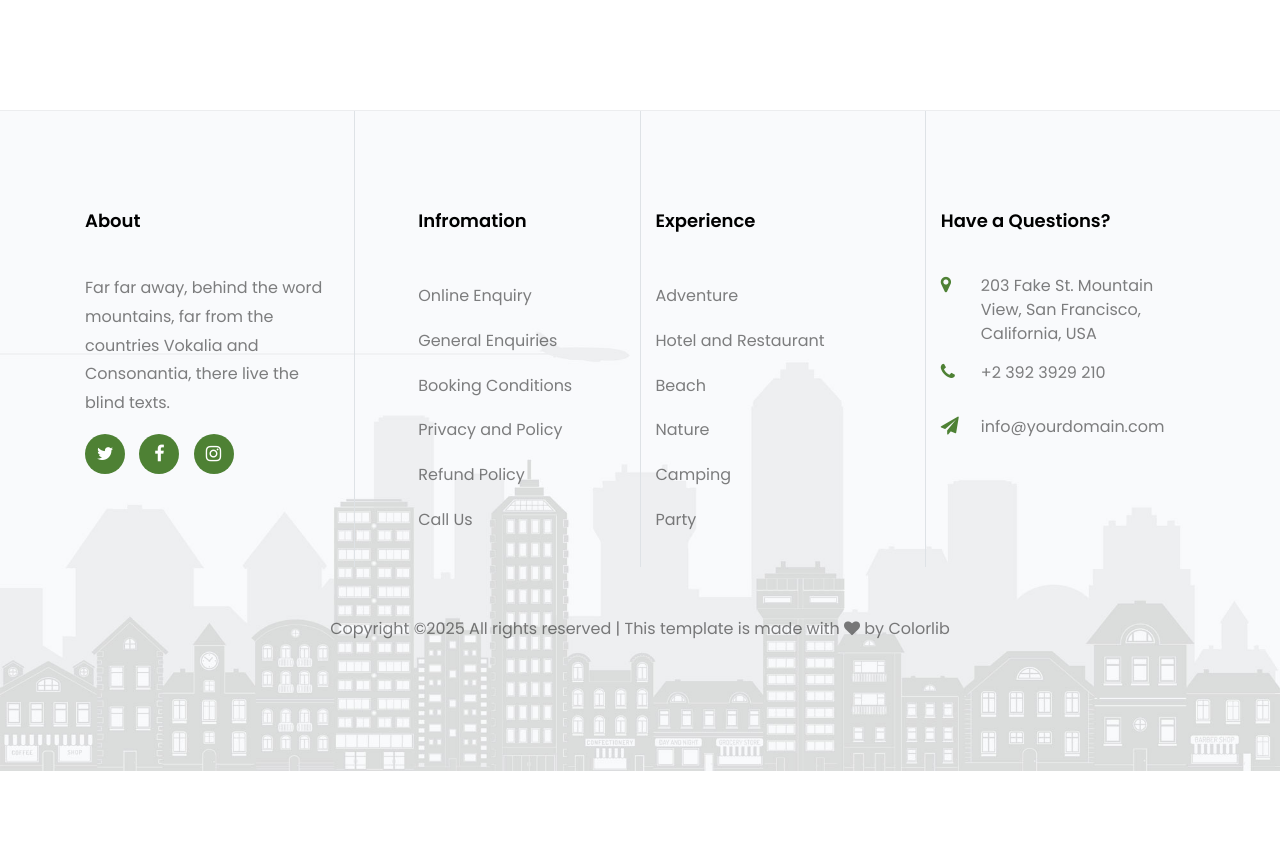
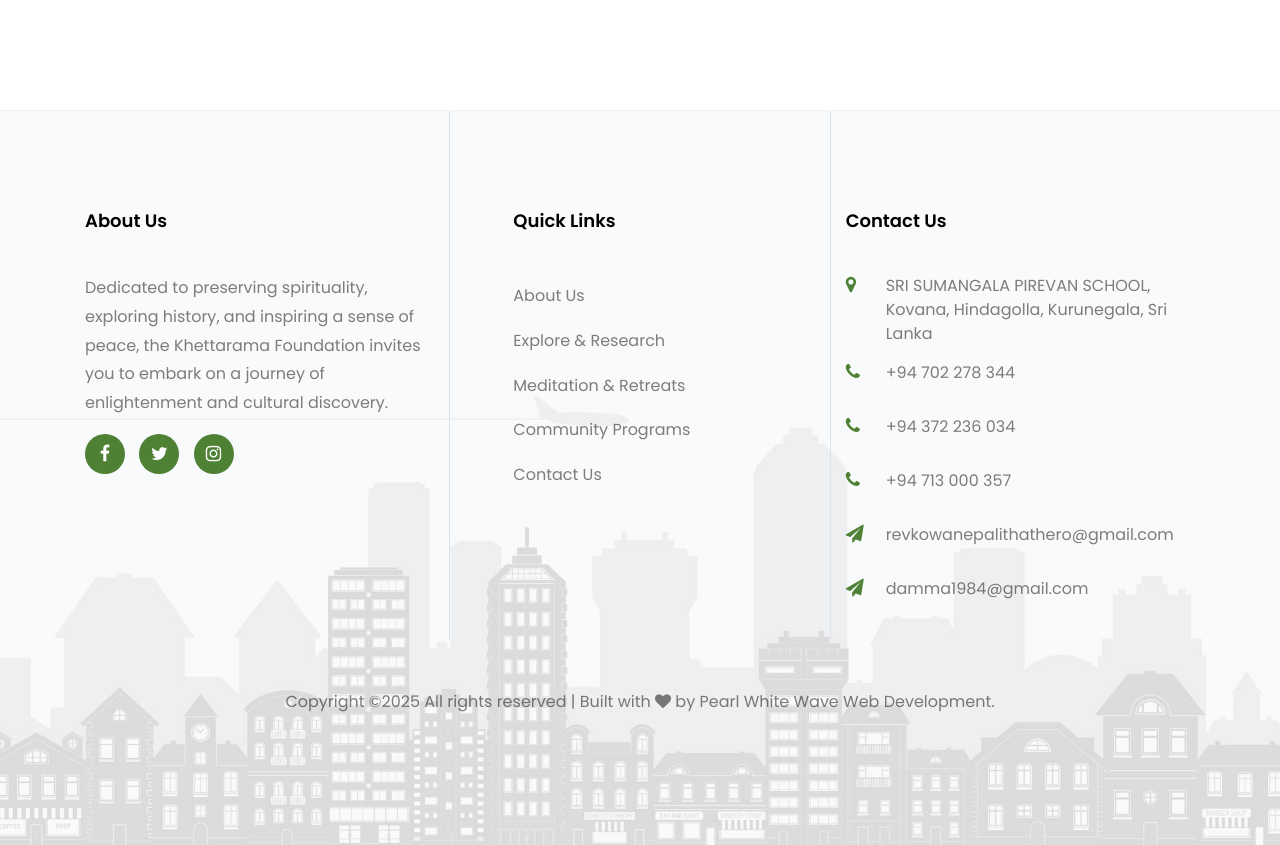
Before and after one commit to pearlwhitewaveweb/Khettarama-Foundation, a website: page tours.html in a window 1280 px wide. Shown: the part 3973-4818 px from the top of the page. Before the commit the page ends 4744 px from the top, so only its background shows below. Drawn offline with Linux system fonts and the light colour scheme; some packages are replaced by stand-ins of ours; no server answers; files whose address does not match are found by name; a web font is replaced by a local one.

Commit message:
Update tours.html

```diff
--- a/tours.html
+++ b/tours.html
@@ -715,49 +715,47 @@
 				<div class="row mb-5">
 					<div class="col-md pt-5">
 						<div class="ftco-footer-widget pt-md-5 mb-4">
-          <h2 class="ftco-heading-2">About</h2>
-          <p>Far far away, behind the word mountains, far from the countries Vokalia and Consonantia, there live the blind texts.</p>
+							<h2 class="ftco-heading-2">About Us</h2>
+							<p>Dedicated to preserving spirituality, exploring history, and inspiring a sense of peace, the
+								Khettarama Foundation invites you to embark on a journey of enlightenment and cultural
+								discovery.</p>
 							<ul class="ftco-footer-social list-unstyled float-md-left float-lft">
+								<li class="ftco-animate"><a href="#"><span class="fa fa-facebook"></span></a></li>
 								<li class="ftco-animate"><a href="#"><span class="fa fa-twitter"></span></a></li>
-            <li class="ftco-animate"><a href="#"><span class="fa fa-facebook"></span></a></li>
 								<li class="ftco-animate"><a href="#"><span class="fa fa-instagram"></span></a></li>
 							</ul>
 						</div>
 					</div>
 					<div class="col-md pt-5 border-left">
 						<div class="ftco-footer-widget pt-md-5 mb-4 ml-md-5">
-      <h2 class="ftco-heading-2">Infromation</h2>
+							<h2 class="ftco-heading-2">Quick Links</h2>
 							<ul class="list-unstyled">
-        <li><a href="#" class="py-2 d-block">Online Enquiry</a></li>
-        <li><a href="#" class="py-2 d-block">General Enquiries</a></li>
-        <li><a href="#" class="py-2 d-block">Booking Conditions</a></li>
-        <li><a href="#" class="py-2 d-block">Privacy and Policy</a></li>
-        <li><a href="#" class="py-2 d-block">Refund Policy</a></li>
-        <li><a href="#" class="py-2 d-block">Call Us</a></li>
+								<li><a href="about.html" class="py-2 d-block">About Us</a></li>
+								<li><a href="explore.html" class="py-2 d-block">Explore & Research</a></li>
+								<li><a href="meditation.html" class="py-2 d-block">Meditation & Retreats</a></li>
+								<li><a href="community.html" class="py-2 d-block">Community Programs</a></li>
+								<li><a href="contact.html" class="py-2 d-block">Contact Us</a></li>
 							</ul>
 						</div>
 					</div>
 					<div class="col-md pt-5 border-left">
 						<div class="ftco-footer-widget pt-md-5 mb-4">
-      <h2 class="ftco-heading-2">Experience</h2>
-      <ul class="list-unstyled">
-        <li><a href="#" class="py-2 d-block">Adventure</a></li>
-        <li><a href="#" class="py-2 d-block">Hotel and Restaurant</a></li>
-        <li><a href="#" class="py-2 d-block">Beach</a></li>
-        <li><a href="#" class="py-2 d-block">Nature</a></li>
-        <li><a href="#" class="py-2 d-block">Camping</a></li>
-        <li><a href="#" class="py-2 d-block">Party</a></li>
-    </ul>
-</div>
-</div>
-<div class="col-md pt-5 border-left">
-    <div class="ftco-footer-widget pt-md-5 mb-4">
-       <h2 class="ftco-heading-2">Have a Questions?</h2>
+							<h2 class="ftco-heading-2">Contact Us</h2>
 							<div class="block-23 mb-3">
 								<ul>
-           <li><span class="icon fa fa-map-marker"></span><span class="text">203 Fake St. Mountain View, San Francisco, California, USA</span></li>
-           <li><a href="#"><span class="icon fa fa-phone"></span><span class="text">+2 392 3929 210</span></a></li>
-           <li><a href="#"><span class="icon fa fa-paper-plane"></span><span class="text">info@yourdomain.com</span></a></li>
+									<li><span class="icon fa fa-map-marker"></span><span class="text">SRI SUMANGALA PIREVAN
+											SCHOOL, Kovana, Hindagolla, Kurunegala, Sri Lanka</span></li>
+									<li><a href="tel:+94702278344"><span class="icon fa fa-phone"></span><span
+												class="text">+94 702 278 344</span></a></li>
+									<li><a href="tel:+94372236034"><span class="icon fa fa-phone"></span><span
+												class="text">+94 372 236 034</span></a></li>
+									<li><a href="tel:+94713000357"><span class="icon fa fa-phone"></span><span
+												class="text">+94 713 000 357</span></a></li>
+									<li><a href="mailto:revkowanepalithathero@gmail.com"><span
+												class="icon fa fa-paper-plane"></span><span
+												class="text">revkowanepalithathero@gmail.com</span></a></li>
+									<li><a href="mailto:damma1984@gmail.com"><span class="icon fa fa-paper-plane"></span><span
+												class="text">damma1984@gmail.com</span></a></li>
 								</ul>
 							</div>
 						</div>
@@ -765,14 +763,17 @@
 				</div>
 				<div class="row">
 					<div class="col-md-12 text-center">
-
-    <p><!-- Link back to Colorlib can't be removed. Template is licensed under CC BY 3.0. -->
-      Copyright &copy;<script>document.write(new Date().getFullYear());</script> All rights reserved | This template is made with <i class="fa fa-heart" aria-hidden="true"></i> by <a href="https://colorlib.com" target="_blank">Colorlib</a>
-      <!-- Link back to Colorlib can't be removed. Template is licensed under CC BY 3.0. --></p>
+						<p>
+							Copyright &copy;<script>
+								document.write(new Date().getFullYear());
+							</script> All rights reserved | Built with <i class="fa fa-heart" aria-hidden="true"></i> by
+							Pearl White Wave Web Development.
+						</p>
 					</div>
 				</div>
 			</div>
 		</footer>
+
 
 
 
```
Lines whose indentation alone changed are shown as unchanged.
